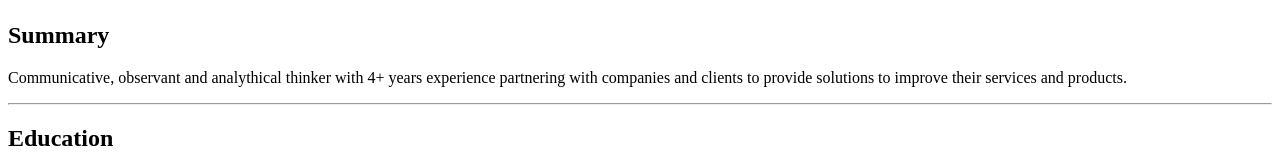
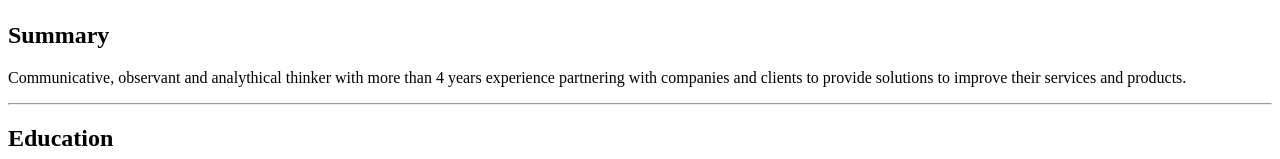
Before and after one commit to Krultz/html-resume, a plain HTML site: page index.html in a window 1280 px wide. Shown: the part 182-341 px from the top of the page. Drawn offline with Linux system fonts and the light colour scheme.

Commit message:
Update index.html
updated summary

```diff
--- a/index.html
+++ b/index.html
@@ -14,7 +14,7 @@
   <div>
     <h2>Summary</h2>
       <p>
-        Communicative, observant and analythical thinker with 4+ years experience partnering with companies and clients to provide solutions to improve their services and products.
+        Communicative, observant and analythical thinker with more than 4 years experience partnering with companies and clients to provide solutions to improve their services and products.
       </p>
   </div>
 
```
